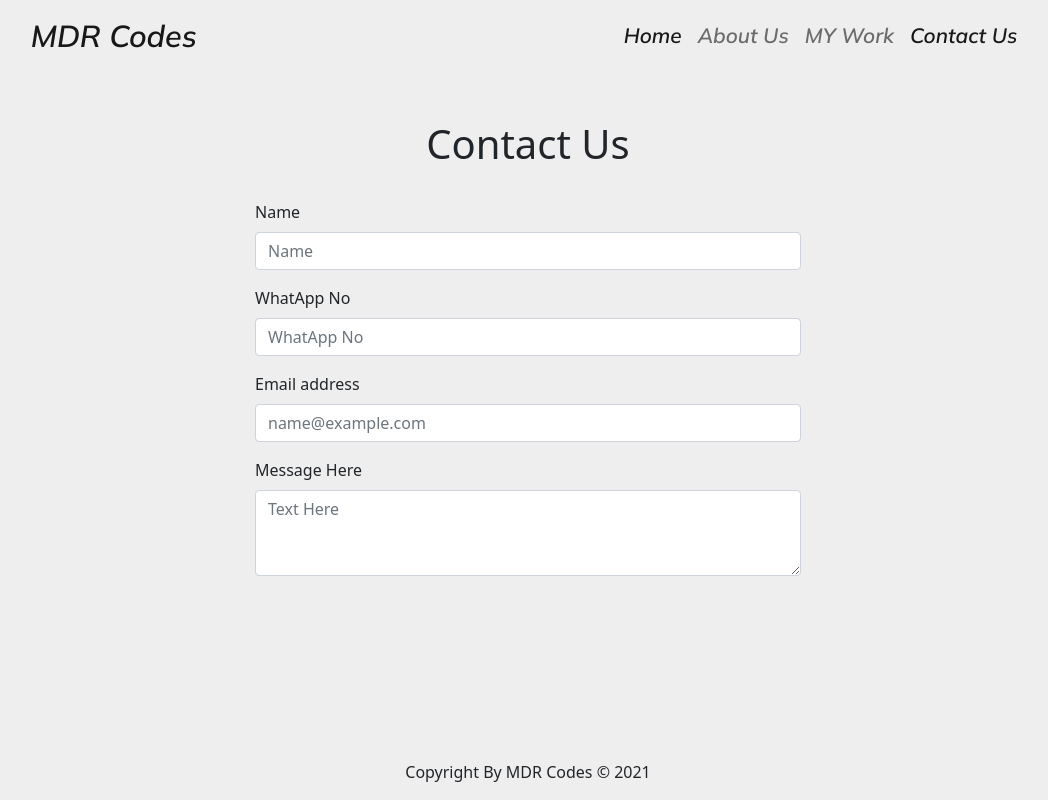
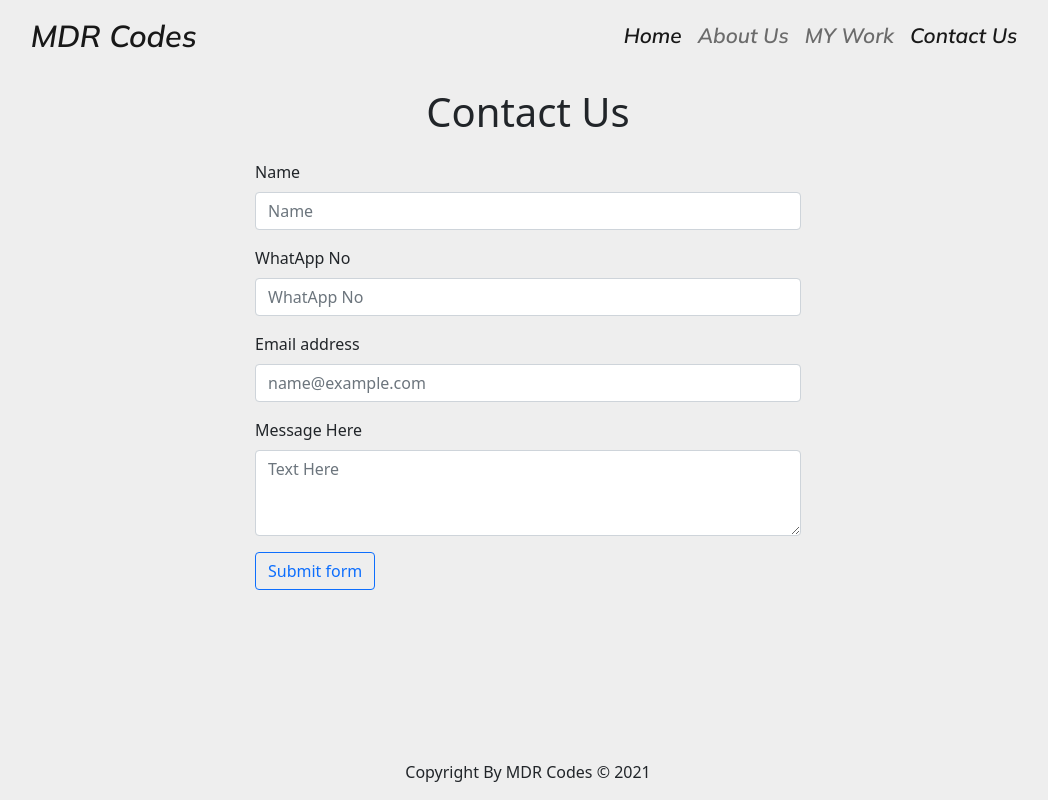
Before and after one commit to MDR394/portfolio1, a React (Create React App) app: page /contact in a window 1280 px wide. Shown: the whole page, without its empty margins (112-1160 px from the left). Built offline with nearby package versions, Linux system fonts and the light colour scheme.

Commit message:
contact commit

```diff
--- a/package.json
+++ b/package.json
@@ -9,6 +9,7 @@
     "@testing-library/user-event": "^12.6.2",
     "animate.css": "^4.1.1",
     "bootstrap": "^5.0.0-beta1",
+    "emailjs-com": "^2.6.4",
     "react": "^17.0.1",
     "react-dom": "^17.0.1",
     "react-router-dom": "^5.2.0",
--- a/src/Components/Contact.jsx
+++ b/src/Components/Contact.jsx
@@ -1,34 +1,53 @@
 import React from 'react';
+import emailjs from 'emailjs-com';
+import{ init } from 'emailjs-com';
+init("user_wYVrnsW5tCEYt2uMLbgId");
+const Contact= () =>{
 
-const Contact= () =>{
+  function sendMail(e) {
+    e.preventDefault();
+
+    emailjs.sendForm('service_vrtummh', 'template_schk42s', e.target, 'user_wYVrnsW5tCEYt2uMLbgId')
+      .then((result) => {
+          console.log(result.text);
+      }, (error) => {
+          console.log(error.text);
+      });
+      e.target.reset()
+  }
+
     return (
         <>
         <section className="d-flex align-align-items-center">
         <div className="container nav_bg">
-            <div className="row text-center mt-5 mb-4">
+            <div className="row text-center mt-3 mb-3">
               <h1>Contact Us</h1>
             </div>
 
             <div class="row">
                 <div className="col-md-6 mx-auto">
+                <form onSubmit={sendMail} name="form_name">
                 <div class="mb-3">
 
-
   <label for="formGroupExampleInput" class="form-label">Name</label>
-  <input type="text" class="form-control" id="formGroupExampleInput" placeholder="Name" />
+  <input type="text" class="form-control" id="formGroupExampleInput" placeholder="Name" name="name" />
 </div>
 <div class="mb-3">
   <label for="formGroupExampleInput2" class="form-label">WhatApp No</label>
-  <input type="number" class="form-control" id="formGroupExampleInput2" placeholder="WhatApp No" />
+  <input type="number" class="form-control" id="formGroupExampleInput2" placeholder="WhatApp No" name="no" />
 </div>
 <div class="mb-3">
   <label for="exampleFormControlInput1" class="form-label">Email address</label>
-  <input type="email" class="form-control" id="exampleFormControlInput1" placeholder="name@example.com" />
+  <input type="email" class="form-control" id="exampleFormControlInput1" placeholder="name@example.com" name="email" />
 </div>
 <div class="mb-3">
   <label for="exampleFormControlTextarea1" class="form-label">Message Here</label>
-  <textarea class="form-control" id="exampleFormControlTextarea1" rows="3" placeholder="Text Here"></textarea>
+  <textarea class="form-control" id="exampleFormControlTextarea1" rows="3" placeholder="Text Here" name="message"></textarea>
 </div>
+<div class="col-12">
+    <button class="btn btn-outline-primary" type="submit">Submit form</button>
+  </div>
+  </form>
                 </div>
             </div>
             </div>
```
Also changed, not shown: 2 other files (tests, documents, lock files or other folders).
